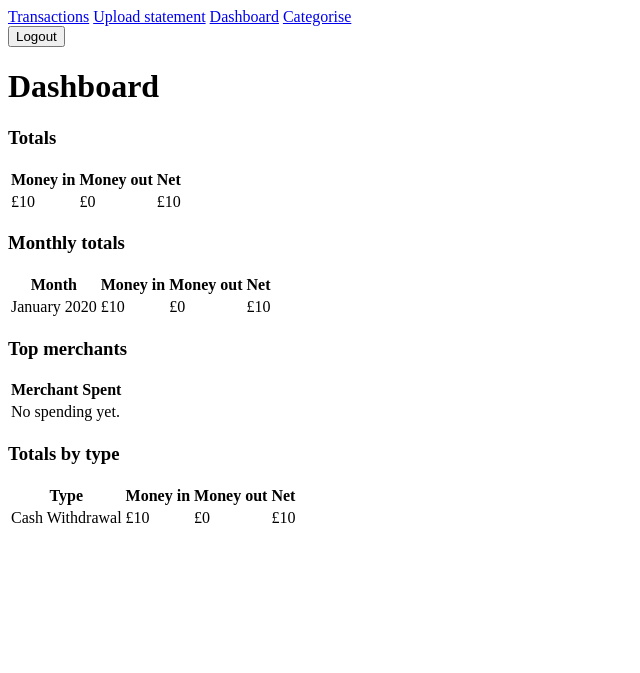
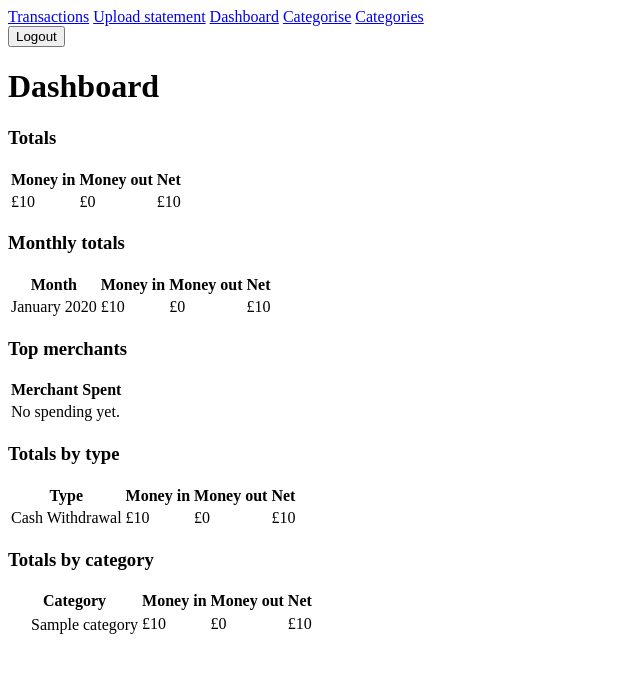
Before and after one commit to arithman34/personal_finance_dashboard, a Django app: page /transactions/dashboard/ in a window 1280 px wide. Shown: the top 673 px of the page, without its empty margins (0-640 px from the left). Run offline with Django 5.2, Linux system fonts and the light colour scheme; a user stored in the database is signed in; tables that the repository leaves empty hold one stand-in row (values such as "Sample post").

Commit message:
feat: add category CRUD and per-category dashboard totals

```diff
--- a/templates/base.html
+++ b/templates/base.html
@@ -12,6 +12,7 @@
       <a href="{% url 'transactions:upload' %}">Upload statement</a>
       <a href="{% url 'transactions:dashboard' %}">Dashboard</a>
       <a href="{% url 'transactions:categorise' %}">Categorise</a>
+      <a href="{% url 'transactions:category_list' %}">Categories</a>
       <form method="post" action="{% url 'logout' %}">
         {% csrf_token %}
         <button type="submit">Logout</button>
--- a/transactions/stats.py
+++ b/transactions/stats.py
@@ -1,4 +1,5 @@
 import datetime
+from dataclasses import dataclass
 from decimal import Decimal
 
 from django.db.models import DecimalField, Q, QuerySet, Sum, Value
@@ -10,6 +11,17 @@ from .models import Transaction
 _MONEY = DecimalField(max_digits=12, decimal_places=2)
 _ZERO = Value(Decimal("0.00"), output_field=_MONEY)
 _TYPE_LABELS = dict(Transaction.TransactionType.choices)
+_UNCATEGORISED = "Uncategorised"
+_NO_COLOUR = "6c757d"
+
+
+@dataclass(frozen=True)
+class CategoryTotal:
+    name: str
+    colour: str
+    money_in: Decimal
+    money_out: Decimal
+    net: Decimal
 
 
 def totals(transactions: QuerySet) -> dict[str, Decimal]:
@@ -91,3 +103,30 @@ def totals_by_type(transactions: QuerySet) -> dict[str, dict[str, Decimal]]:
             "net": money_in - money_out,
         }
     return result
+
+
+def totals_by_category(transactions: QuerySet) -> list[CategoryTotal]:
+    """Money in, money out and net for each category in `transactions`."""
+    figures = transactions.values("category__name", "category__colour").annotate(
+        money_in=Coalesce(
+            Sum("amount", filter=Q(amount__gt=0)), _ZERO, output_field=_MONEY
+        ),
+        money_out=Coalesce(
+            Sum("amount", filter=Q(amount__lt=0)), _ZERO, output_field=_MONEY
+        ),
+    ).order_by("money_out")
+
+    result = []
+    for figure in figures:
+        money_in = figure["money_in"]
+        money_out = -figure["money_out"]
+        result.append(
+            CategoryTotal(
+                name=figure["category__name"] or _UNCATEGORISED,
+                colour=figure["category__colour"] or _NO_COLOUR,
+                money_in=money_in,
+                money_out=money_out,
+                net=money_in - money_out,
+            )
+        )
+    return result
--- a/transactions/templates/transactions/categorise.html
+++ b/transactions/templates/transactions/categorise.html
@@ -6,7 +6,7 @@
   <h1>Categorise</h1>
 
   <p>
-    <a href="{% url 'admin:transactions_category_add' %}">Add a category</a>
+    <a href="{% url 'transactions:category_create' %}">Add a category</a>
     {% if not category_count %}
       &mdash; you have none yet, so create one before categorising.
     {% endif %}
--- a/transactions/templates/transactions/dashboard.html
+++ b/transactions/templates/transactions/dashboard.html
@@ -90,4 +90,32 @@
       {% endfor %}
     </tbody>
   </table>
+
+  <h3>Totals by category</h3>
+  <table>
+    <thead>
+      <tr>
+        <th>Category</th>
+        <th>Money in</th>
+        <th>Money out</th>
+        <th>Net</th>
+      </tr>
+    </thead>
+    <tbody>
+      {% for row in totals_by_category %}
+        <tr>
+          <td>
+            <span style="display: inline-block; width: 1em; height: 1em;
+                         background: #{{ row.colour }}"></span>
+            {{ row.name }}
+          </td>
+          <td>&pound;{{ row.money_in }}</td>
+          <td>&pound;{{ row.money_out }}</td>
+          <td>&pound;{{ row.net }}</td>
+        </tr>
+      {% empty %}
+        <tr><td colspan="4">No transactions yet.</td></tr>
+      {% endfor %}
+    </tbody>
+  </table>
 {% endblock %}
--- a/transactions/urls.py
+++ b/transactions/urls.py
@@ -9,4 +9,8 @@ urlpatterns = [
     path("upload/", views.statement_upload, name="upload"),
     path("dashboard/", views.dashboard, name="dashboard"),
     path("categorise/", views.categorise, name="categorise"),
+    path("categories/", views.CategoryListView.as_view(), name="category_list"),
+    path("categories/new/", views.CategoryCreateView.as_view(), name="category_create"),
+    path("categories/<int:pk>/edit/", views.CategoryUpdateView.as_view(), name="category_update"),
+    path("categories/<int:pk>/delete/", views.CategoryDeleteView.as_view(), name="category_delete"),
 ]
--- a/transactions/views.py
+++ b/transactions/views.py
@@ -1,13 +1,56 @@
+from typing import Any
+
 from django.contrib import messages
 from django.contrib.auth.decorators import login_required
+from django.contrib.auth.mixins import LoginRequiredMixin
 from django.core.paginator import Paginator
+from django.db.models.query import QuerySet
 from django.shortcuts import redirect, render
+from django.urls import reverse_lazy
+from django.views.generic.edit import CreateView, DeleteView, UpdateView
+from django.views.generic.list import ListView
 
 from .categoriser import recategorise, uncategorised_merchants
-from .forms import StatementUploadForm, CategoriseForm
+from .forms import StatementUploadForm, CategoriseForm, CategoryForm
 from .importer import StatementImportError, import_statement
 from .models import Category, CategoryRule, Transaction
-from .stats import totals, monthly_totals, top_merchants, totals_by_type
+from .stats import (totals, monthly_totals, top_merchants, totals_by_type,
+                    totals_by_category)
+
+
+class CategoryMixin(LoginRequiredMixin):
+    model = Category
+    success_url = reverse_lazy("transactions:category_list")
+
+    def get_queryset(self) -> QuerySet[Category]:
+        return Category.objects.filter(user=self.request.user)
+
+
+class CategoryFormMixin(CategoryMixin):
+    form_class = CategoryForm
+
+    def get_form_kwargs(self) -> dict[str, Any]:
+        return super().get_form_kwargs() | {"user": self.request.user}
+
+
+class CategoryListView(CategoryMixin, ListView):
+    pass
+
+
+class CategoryCreateView(CategoryFormMixin, CreateView):
+    pass
+
+
+class CategoryUpdateView(CategoryFormMixin, UpdateView):
+    pass
+
+
+class CategoryDeleteView(CategoryMixin, DeleteView):
+    def get_context_data(self, **kwargs) -> dict[str, Any]:
+        context = super().get_context_data(**kwargs)
+        context["rule_count"] = self.object.rules.count()
+        context["transaction_count"] = self.object.transactions.count()
+        return context
 
 
 @login_required
@@ -51,6 +94,7 @@ def dashboard(request):
         "monthly_totals": monthly_totals(transactions),
         "top_merchants": top_merchants(transactions),
         "totals_by_type": totals_by_type(transactions),
+        "totals_by_category": totals_by_category(transactions),
     }
     return render(request, "transactions/dashboard.html", context)
 
```
Also changed, not shown: transactions/forms.py (+18 -0 lines), transactions/templates/transactions/category_confirm_delete.html (added, +18 -0 lines), transactions/templates/transactions/category_form.html (added, +14 -0 lines), transactions/templates/transactions/category_list.html (added, +43 -0 lines).
